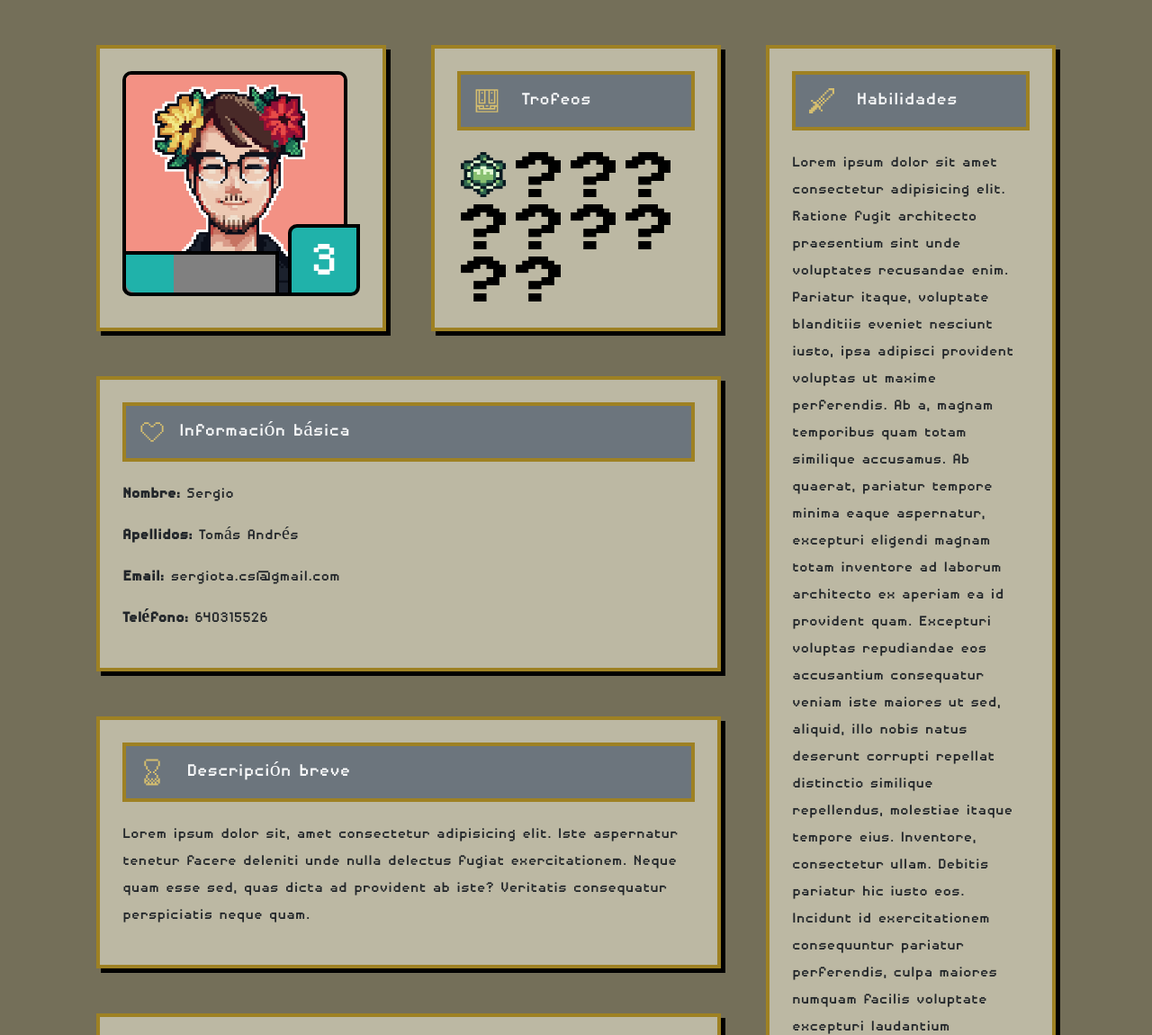
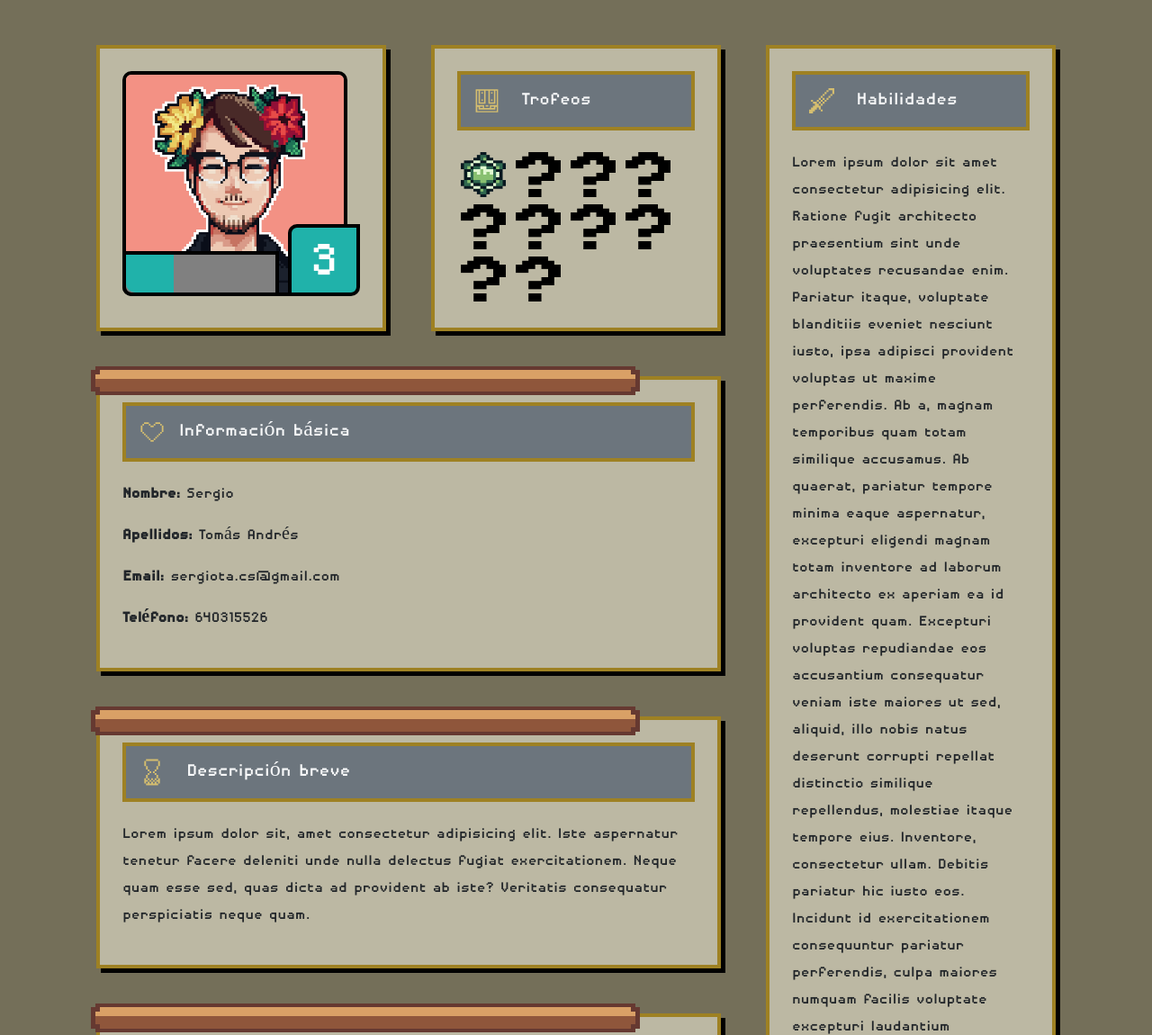
Before and after one commit to urieldxc/WIP-TrabajoVerano, a plain HTML site: page index.html in a window 1280 px wide. Shown: the top 1150 px of the page at 90% size. Drawn offline with nearby package versions, Linux system fonts and the light colour scheme; a web font is replaced by a local one.

Commit message:
pruebas aseprite

```diff
--- a/index.html
+++ b/index.html
@@ -42,6 +42,8 @@
         </div>
 
         <div class="info">
+            <img class="sprite" src="/public/img/Sprite-0004.svg" alt="">
+
             <div>
                 <article class="personalData ">
                     <h4 class="bg-secondary p-1 text-light"> <img class="iconos" src="/public/img/heart.svg">Información básica</h4>
@@ -54,6 +56,8 @@
         </div>
 
         <div class="desPersonal">
+            <img class="sprite" src="/public/img/Sprite-0004.svg" alt="">
+
             <section class="description">
                 <h4 class="bg-secondary text-light p-1"><img class="iconos" src="/public/img/reloj.svg"> Descripción breve</h4>
                 <p>Lorem ipsum dolor sit, amet consectetur adipisicing elit. Iste aspernatur tenetur facere deleniti unde nulla delectus fugiat exercitationem. Neque quam esse sed, quas dicta ad provident ab iste? Veritatis consequatur perspiciatis neque quam. </p>
@@ -74,6 +78,7 @@
                         <li>Desarrollo de Aplicaciones Web con Java</li>
                         <li>Cursos Udemy</li>
                         <li>FP Medio Sistemas Operativos Monopuestos y Redes</li>
+                        <img class="sprite" src="/public/img/Sprite-0004.svg" alt="">
                     </ul>
 
                     <div>
--- a/style.css
+++ b/style.css
@@ -229,3 +229,14 @@ span{
     padding-right:50px;
   }
 }
+.experiencia, .desPersonal, .info {
+  position: relative;
+}
+
+.sprite{
+  width: 610px;
+  height: 4vh;
+  position: absolute;
+  top: -15px;
+  left: -10px;
+}
```
Also changed, not shown: public/img/Sprite-0001.svg (added), public/img/Sprite-0002.svg (added), public/img/Sprite-0003.svg (added), public/img/Sprite-0004.svg (added), 4 other files.
